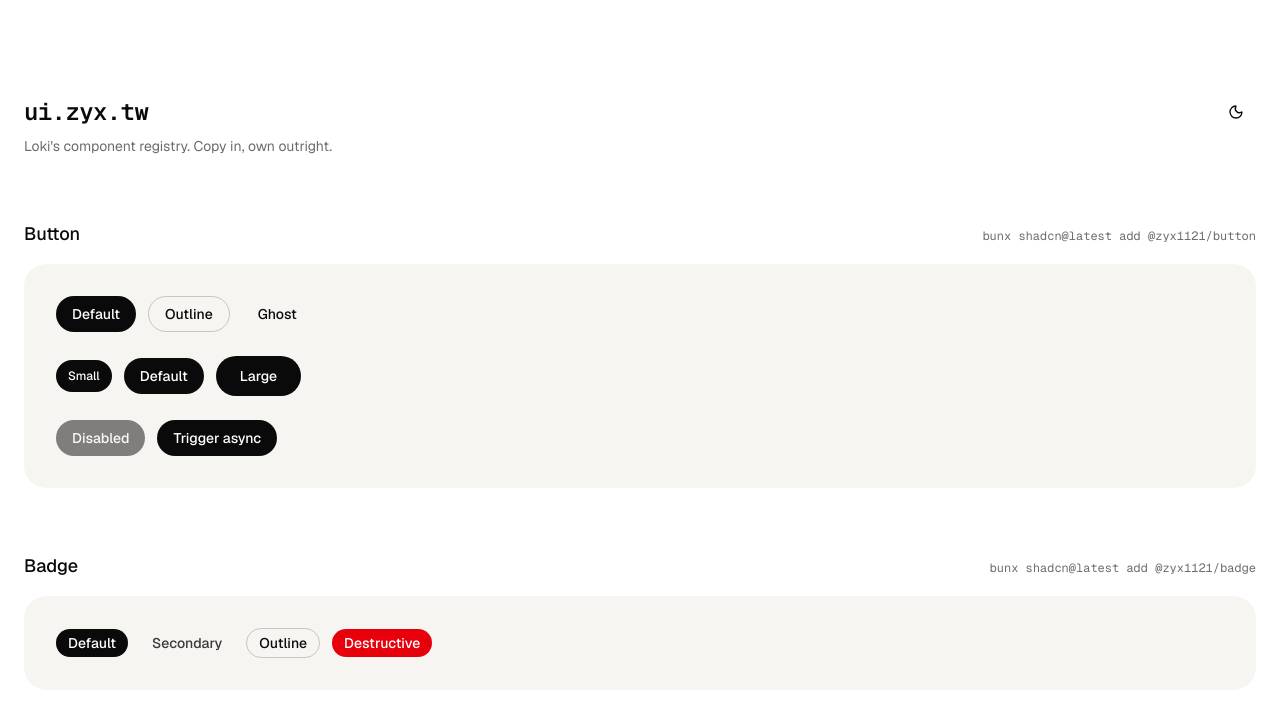
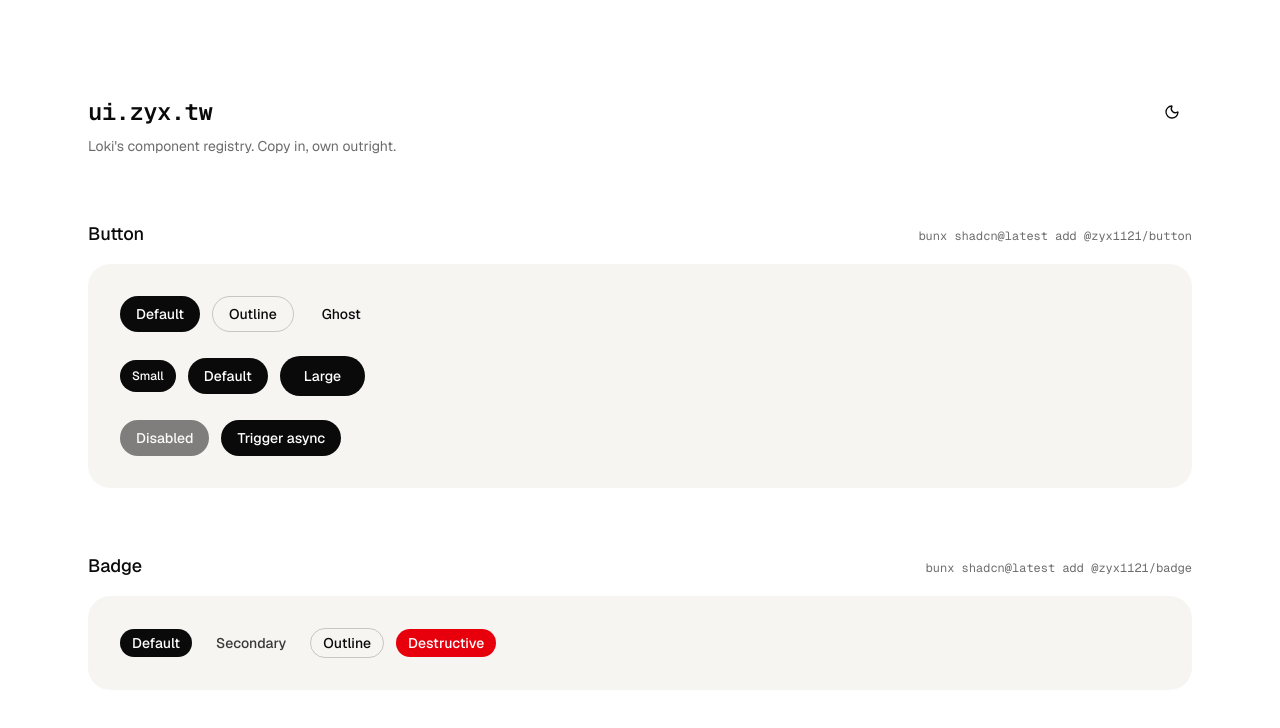
Before and after one commit to zyx1121/ui.zyx.tw, a Next.js app: page / in a window 1280 px wide. Shown: the top 728 px of the page. Built offline with nearby package versions, Linux system fonts and the light colour scheme.

Commit message:
style(page): widen main to max-w-6xl w-full

```diff
--- a/app/page.tsx
+++ b/app/page.tsx
@@ -21,7 +21,7 @@
   }
 
   return (
-    <main className="w-full space-y-16 px-6 py-24">
+    <main className="mx-auto w-full max-w-6xl space-y-16 px-6 py-24">
       <header className="flex items-start justify-between">
         <div>
           <h1 className="font-mono text-2xl font-semibold tracking-tight">
```
